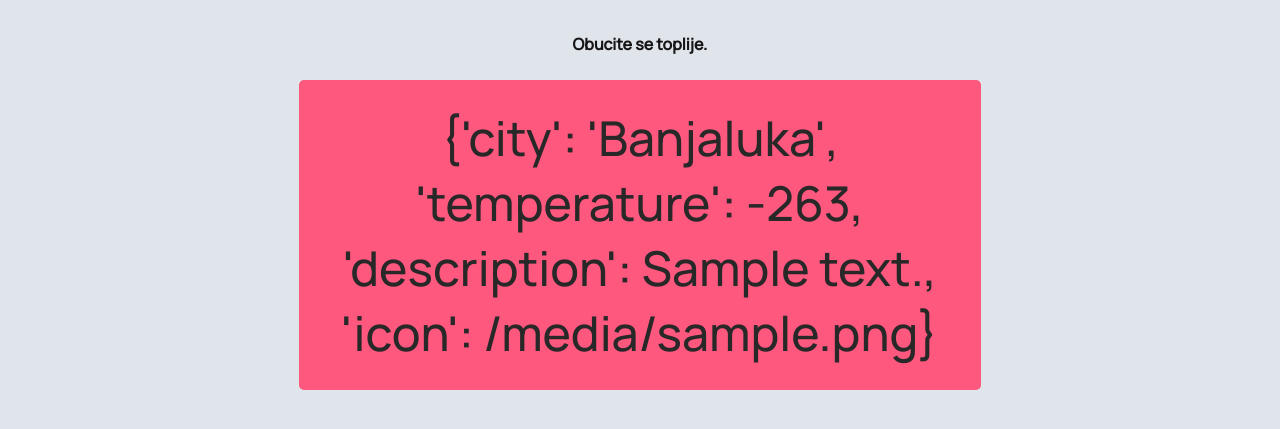
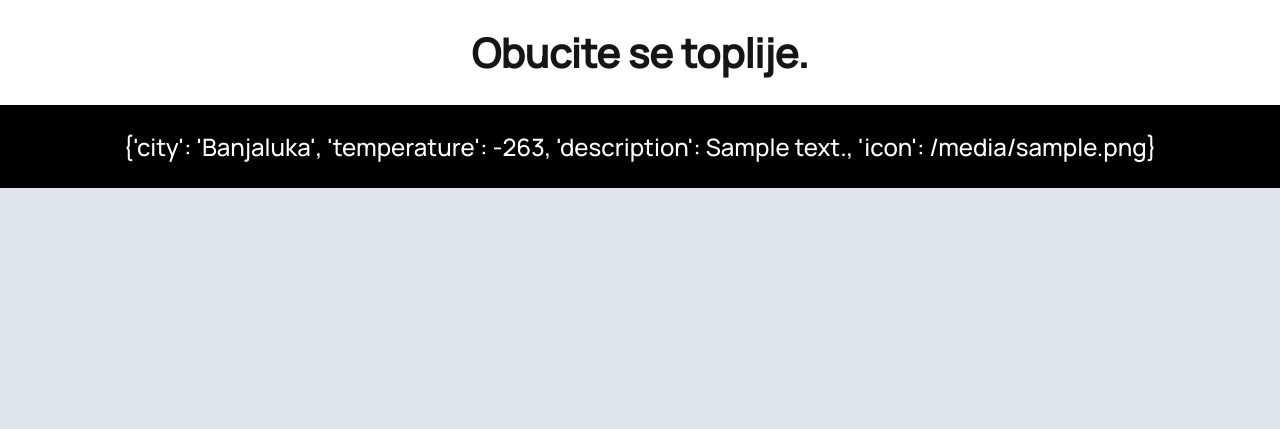
Before and after one commit to Aleksit0/Anscombes-quartet-in-C, a Flask app: page / in a window 1280 px wide. Shown: the top 429 px of the page. Run offline with Flask 2, Linux system fonts and the light colour scheme; a database or web service that is not in the repository returns one stand-in record (values such as "Sample title"); data that the repository does not hold is empty.

Commit message:
prosiriti weather div do dna, formatirati ga i dodati veci font

```diff
--- a/static/style.css
+++ b/static/style.css
@@ -1,4 +1,10 @@
 @import url('https://fonts.googleapis.com/css2?family=Manrope:wght@500&display=swap');
+
+* {
+  box-sizing: border-box;
+  margin: 0;
+  padding: 0;
+}
 
 body {
   background-color: #E0E5EC;
@@ -8,24 +14,20 @@ body {
 
 h1 {
   font-family: 'Manrope', sans-serif;
-  font-size: 1em;
+  font-size: 2.5em;
   text-align: center;
-  padding: 25px 50px;
   margin: auto;
-  width: 50%;
   padding: 25px 25px;
   color: rgb(22, 21, 21);
+  background-color: white;
 }
 
 .weather {
   font-family: 'Manrope', sans-serif;
-  font-size: 3em;
+  font-size: 1.5em;
   text-align: center;
-  padding: 25px 50px;
   margin: auto;
-  width: 50%;
   padding: 25px 25px;
-  background: #ff587f;
-  color: rgb(40, 40, 40);
-  border-radius: 5px;
+  background: black;
+  color: white;
 }
```
